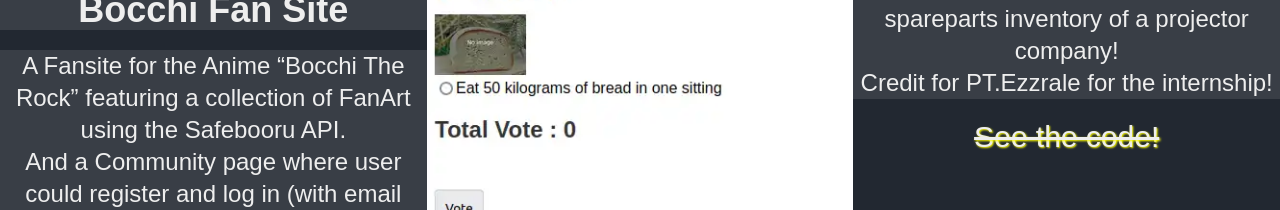
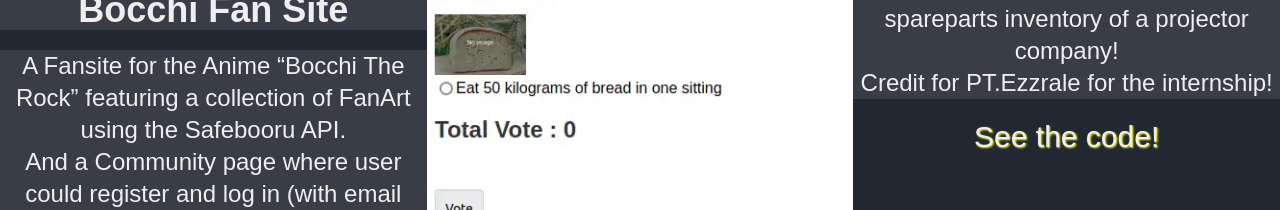
Before and after one commit to GadoGadoEnjoyer/portfolio, a website: page index.html in a window 1280 px wide. Shown: the part 1440-1650 px from the top of the page. Drawn offline with Linux system fonts and the light colour scheme.

Commit message:
AAAAAAAAAAAAAAAAAAAAAA

```diff
--- a/index.html
+++ b/index.html
@@ -64,7 +64,7 @@
         </div>
         <p class="font-bold my-5 bg-bore lg:text-4xl">Sparepart Inventory App</p>
         <p class="my-5 bg-bore lg:text-2xl">A simple web app to manage the spareparts inventory of a projector company! <br>Credit for PT.Ezzrale for the internship!</p>
-        <a href="https://github.com/GadoGadoEnjoyer/ezzraledb" class="mb-10 lg:text-3xl text-amber-700 line-through" style="text-shadow: 1px 1px 2px yellow;">See the code!<br></a>
+        <a href="https://github.com/GadoGadoEnjoyer/ezzraledb" class="mb-10 lg:text-3xl text-amber-700" style="text-shadow: 1px 1px 2px yellow;">See the code!<br></a>
     </div>
     <p class="text-5xl my-10 lg:text-8xl w-screen border-t border-orange-200 border-solid">My Certificates</p>
     <div class="lg:w-1/3">
```
